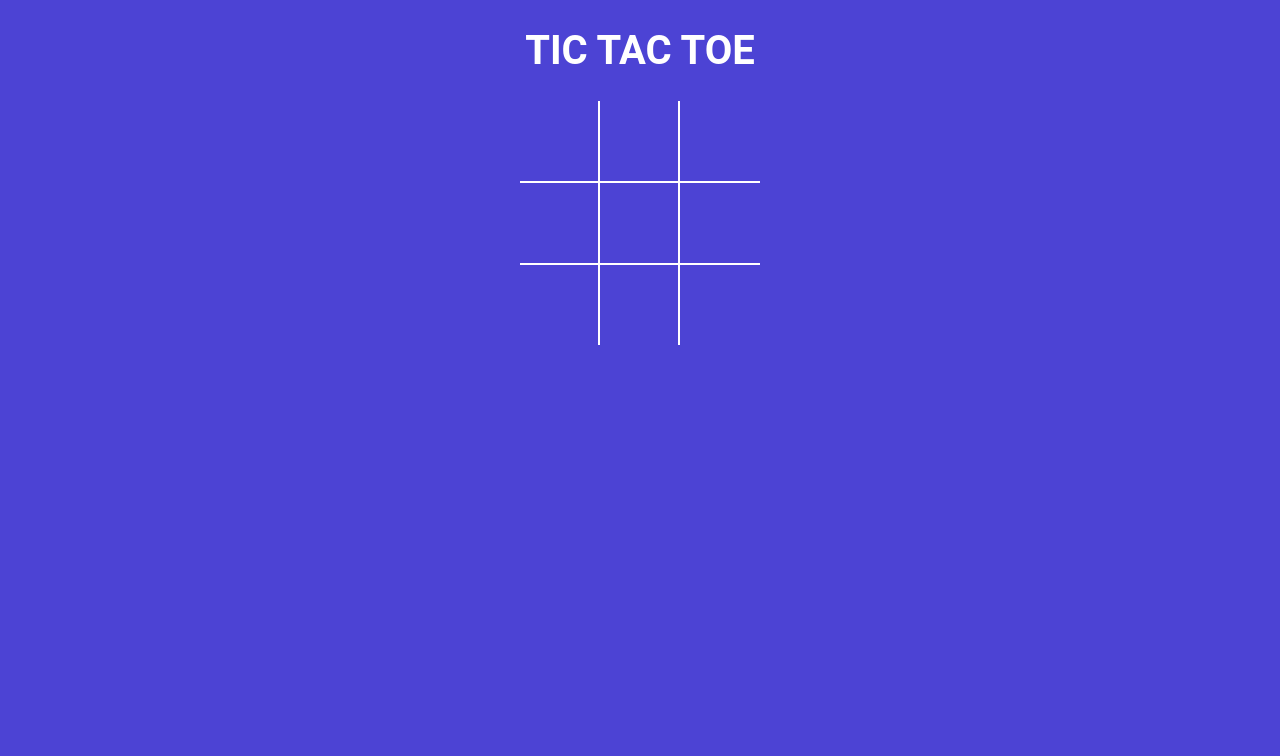
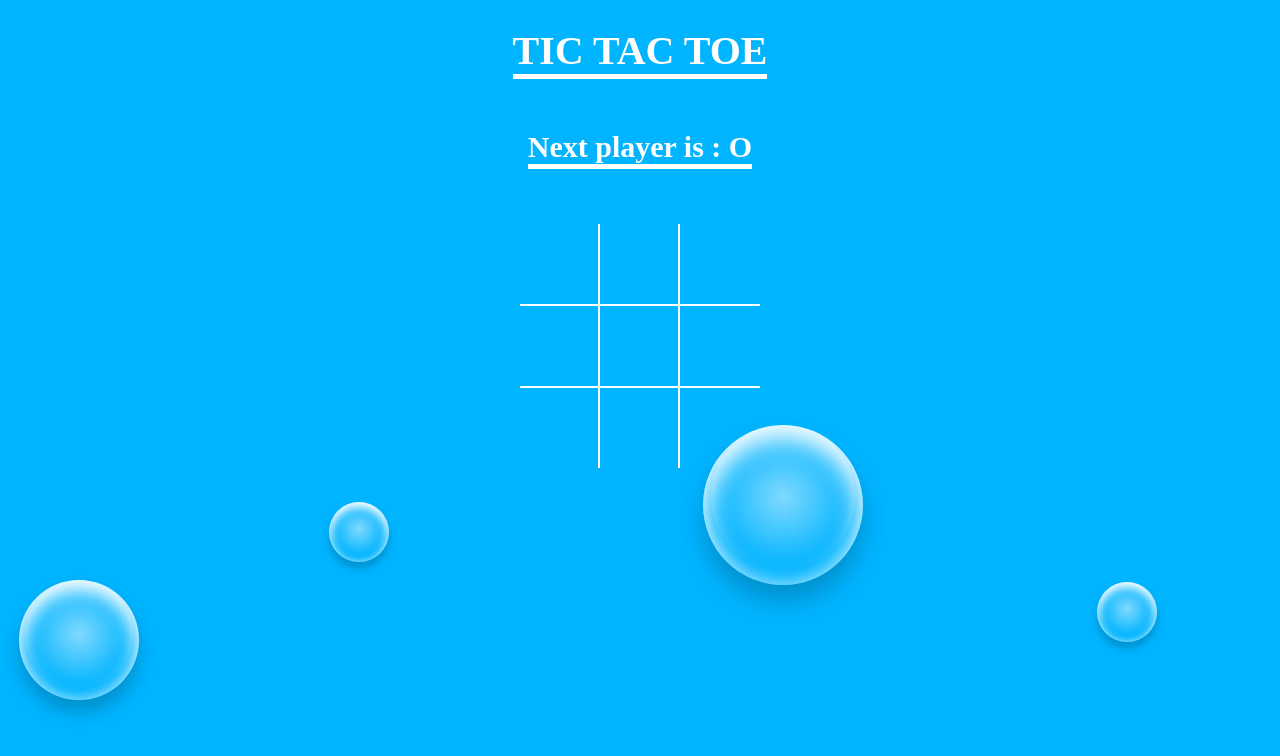
Before and after one commit to RohanM-12/tictactoe, a React (Vite) app: page / in a window 1280 px wide. Shown: the top 756 px of the page. Built offline with nearby package versions, Linux system fonts and the light colour scheme.

Commit message:
Project Completed all functions working add some extras on own

```diff
--- a/src/App.jsx
+++ b/src/App.jsx
@@ -1,12 +1,57 @@
-import React from 'react';
+import React, { useState } from 'react';
 import Board from './Components/Board';
+import Square from './Components/Square';
 import './Components/styles/root.style.scss';
+import { calculateWinner } from './helper';
+
 const App = () => {
+  const [board, setBoard] = useState(Array(9).fill(null));
+  const [isXNext, setIsXNext] = useState(false);
+
+  const winner = calculateWinner(board);
+
+  const message = winner
+    ? `Winner is : ${winner}`
+    : `Next player is : ${isXNext ? 'X' : 'O'}`;
+
+  const handleSquareClick = position => {
+    if (board[position]) {
+      return;
+    }
+    if (winner) {
+      return;
+    }
+    setBoard(prev => {
+      return prev.map((Square, pos) => {
+        if (pos === position) {
+          return isXNext ? 'X' : 'O';
+        }
+
+        return Square;
+      });
+    });
+    setIsXNext(prev => !prev);
+  };
+
   return (
     <>
       <div className="app">
         <h1 className="heading">TIC TAC TOE</h1>
-        <Board />
+        <h2 className="heading">{message}</h2>
+        <Board board={board} handleSquareClick={handleSquareClick} />
+
+        <div id="background-wrap">
+          <div class="bubble x1"></div>
+          <div class="bubble x2"></div>
+          <div class="bubble x3"></div>
+          <div class="bubble x4"></div>
+          <div class="bubble x5"></div>
+          <div class="bubble x6"></div>
+          <div class="bubble x7"></div>
+          <div class="bubble x8"></div>
+          <div class="bubble x9"></div>
+          <div class="bubble x10"></div>
+        </div>
       </div>
     </>
   );
--- a/src/Components/Board.jsx
+++ b/src/Components/Board.jsx
@@ -1,28 +1,8 @@
-import React, { useState } from 'react';
+import React from 'react';
 
 import Square from './Square';
 
-function Board() {
-  const [board, setBoard] = useState(Array(9).fill(null));
-  const [isXNext, setIsXNext] = useState(false);
-
-  const handleSquareClick = position => {
-    if (board[position]) {
-      return;
-    }
-
-    setBoard(prev => {
-      return prev.map((Square, pos) => {
-        if (pos === position) {
-          return isXNext ? 'X' : 'O';
-        }
-
-        return Square;
-      });
-    });
-    setIsXNext(prev => !prev);
-  };
-
+function Board({ board, handleSquareClick }) {
   const renderSquare = position => {
     return (
       <Square
--- a/src/Components/styles/root.style.scss
+++ b/src/Components/styles/root.style.scss
@@ -1,9 +1,9 @@
 $green: #12e177;
 $orange: #ffc72a;
-$blue: #4c43d4;
+$blue: #00b4ff;
 
 body {
-  font-family: 'Roboto', sans-serif;
+  font-family: 'Roboto', 'Segoe UI', Tahoma, Geneva, Verdana, sans-serif;
   background-color: $blue;
   color: #fff;
   padding: 0;
@@ -19,6 +19,11 @@
   }
 }
 
+.heading {
+  font-family: cursive;
+  color: #fffefe;
+  border-bottom: #fff 5px solid;
+}
 .app {
   font-size: 20px;
   display: flex;
@@ -92,6 +97,7 @@
 }
 
 .board {
+  margin-top: 30px;
   .board-row {
     display: flex;
     flex-direction: row;
@@ -170,3 +176,307 @@
     }
   }
 }
+
+// floating bubbles
+
+#background-wrap {
+  bottom: 0;
+  left: 0;
+  position: fixed;
+  right: 0;
+  top: 0;
+  z-index: -1;
+}
+
+/* KEYFRAMES */
+
+@-webkit-keyframes animateBubble {
+  0% {
+    margin-top: 1000px;
+  }
+  100% {
+    margin-top: -100%;
+  }
+}
+
+@-moz-keyframes animateBubble {
+  0% {
+    margin-top: 1000px;
+  }
+  100% {
+    margin-top: -100%;
+  }
+}
+
+@keyframes animateBubble {
+  0% {
+    margin-top: 1000px;
+  }
+  100% {
+    margin-top: -100%;
+  }
+}
+
+@-webkit-keyframes sideWays {
+  0% {
+    margin-left: 0px;
+  }
+  100% {
+    margin-left: 50px;
+  }
+}
+
+@-moz-keyframes sideWays {
+  0% {
+    margin-left: 0px;
+  }
+  100% {
+    margin-left: 50px;
+  }
+}
+
+@keyframes sideWays {
+  0% {
+    margin-left: 0px;
+  }
+  100% {
+    margin-left: 50px;
+  }
+}
+
+/* ANIMATIONS */
+
+.x1 {
+  -webkit-animation: animateBubble 25s linear infinite,
+    sideWays 2s ease-in-out infinite alternate;
+  -moz-animation: animateBubble 25s linear infinite,
+    sideWays 2s ease-in-out infinite alternate;
+  animation: animateBubble 25s linear infinite,
+    sideWays 2s ease-in-out infinite alternate;
+
+  left: -5%;
+  top: 5%;
+
+  -webkit-transform: scale(0.6);
+  -moz-transform: scale(0.6);
+  transform: scale(0.6);
+}
+
+.x2 {
+  -webkit-animation: animateBubble 20s linear infinite,
+    sideWays 4s ease-in-out infinite alternate;
+  -moz-animation: animateBubble 20s linear infinite,
+    sideWays 4s ease-in-out infinite alternate;
+  animation: animateBubble 20s linear infinite,
+    sideWays 4s ease-in-out infinite alternate;
+
+  left: 5%;
+  top: 80%;
+
+  -webkit-transform: scale(0.4);
+  -moz-transform: scale(0.4);
+  transform: scale(0.4);
+}
+
+.x3 {
+  -webkit-animation: animateBubble 28s linear infinite,
+    sideWays 2s ease-in-out infinite alternate;
+  -moz-animation: animateBubble 28s linear infinite,
+    sideWays 2s ease-in-out infinite alternate;
+  animation: animateBubble 28s linear infinite,
+    sideWays 2s ease-in-out infinite alternate;
+
+  left: 10%;
+  top: 40%;
+
+  -webkit-transform: scale(0.7);
+  -moz-transform: scale(0.7);
+  transform: scale(0.7);
+}
+
+.x4 {
+  -webkit-animation: animateBubble 22s linear infinite,
+    sideWays 3s ease-in-out infinite alternate;
+  -moz-animation: animateBubble 22s linear infinite,
+    sideWays 3s ease-in-out infinite alternate;
+  animation: animateBubble 22s linear infinite,
+    sideWays 3s ease-in-out infinite alternate;
+
+  left: 20%;
+  top: 0;
+
+  -webkit-transform: scale(0.3);
+  -moz-transform: scale(0.3);
+  transform: scale(0.3);
+}
+
+.x5 {
+  -webkit-animation: animateBubble 29s linear infinite,
+    sideWays 4s ease-in-out infinite alternate;
+  -moz-animation: animateBubble 29s linear infinite,
+    sideWays 4s ease-in-out infinite alternate;
+  animation: animateBubble 29s linear infinite,
+    sideWays 4s ease-in-out infinite alternate;
+
+  left: 30%;
+  top: 50%;
+
+  -webkit-transform: scale(0.5);
+  -moz-transform: scale(0.5);
+  transform: scale(0.5);
+}
+
+.x6 {
+  -webkit-animation: animateBubble 21s linear infinite,
+    sideWays 2s ease-in-out infinite alternate;
+  -moz-animation: animateBubble 21s linear infinite,
+    sideWays 2s ease-in-out infinite alternate;
+  animation: animateBubble 21s linear infinite,
+    sideWays 2s ease-in-out infinite alternate;
+
+  left: 50%;
+  top: 0;
+
+  -webkit-transform: scale(0.8);
+  -moz-transform: scale(0.8);
+  transform: scale(0.8);
+}
+
+.x7 {
+  -webkit-animation: animateBubble 20s linear infinite,
+    sideWays 2s ease-in-out infinite alternate;
+  -moz-animation: animateBubble 20s linear infinite,
+    sideWays 2s ease-in-out infinite alternate;
+  animation: animateBubble 20s linear infinite,
+    sideWays 2s ease-in-out infinite alternate;
+
+  left: 65%;
+  top: 70%;
+
+  -webkit-transform: scale(0.4);
+  -moz-transform: scale(0.4);
+  transform: scale(0.4);
+}
+
+.x8 {
+  -webkit-animation: animateBubble 22s linear infinite,
+    sideWays 3s ease-in-out infinite alternate;
+  -moz-animation: animateBubble 22s linear infinite,
+    sideWays 3s ease-in-out infinite alternate;
+  animation: animateBubble 22s linear infinite,
+    sideWays 3s ease-in-out infinite alternate;
+
+  left: 80%;
+  top: 10%;
+
+  -webkit-transform: scale(0.3);
+  -moz-transform: scale(0.3);
+  transform: scale(0.3);
+}
+
+.x9 {
+  -webkit-animation: animateBubble 29s linear infinite,
+    sideWays 4s ease-in-out infinite alternate;
+  -moz-animation: animateBubble 29s linear infinite,
+    sideWays 4s ease-in-out infinite alternate;
+  animation: animateBubble 29s linear infinite,
+    sideWays 4s ease-in-out infinite alternate;
+
+  left: 90%;
+  top: 50%;
+
+  -webkit-transform: scale(0.6);
+  -moz-transform: scale(0.6);
+  transform: scale(0.6);
+}
+
+.x10 {
+  -webkit-animation: animateBubble 26s linear infinite,
+    sideWays 2s ease-in-out infinite alternate;
+  -moz-animation: animateBubble 26s linear infinite,
+    sideWays 2s ease-in-out infinite alternate;
+  animation: animateBubble 26s linear infinite,
+    sideWays 2s ease-in-out infinite alternate;
+
+  left: 80%;
+  top: 80%;
+
+  -webkit-transform: scale(0.3);
+  -moz-transform: scale(0.3);
+  transform: scale(0.3);
+}
+
+/* OBJECTS */
+
+.bubble {
+  -webkit-border-radius: 50%;
+  -moz-border-radius: 50%;
+  border-radius: 50%;
+
+  -webkit-box-shadow: 0 20px 30px rgba(0, 0, 0, 0.2),
+    inset 0px 10px 30px 5px rgba(255, 255, 255, 1);
+  -moz-box-shadow: 0 20px 30px rgba(0, 0, 0, 0.2),
+    inset 0px 10px 30px 5px rgba(255, 255, 255, 1);
+  box-shadow: 0 20px 30px rgba(0, 0, 0, 0.2),
+    inset 0px 10px 30px 5px rgba(255, 255, 255, 1);
+
+  height: 200px;
+  position: absolute;
+  width: 200px;
+}
+
+.bubble:after {
+  background: -moz-radial-gradient(
+    center,
+    ellipse cover,
+    rgba(255, 255, 255, 0.5) 0%,
+    rgba(255, 255, 255, 0) 70%
+  ); /* FF3.6+ */
+  background: -webkit-gradient(
+    radial,
+    center center,
+    0px,
+    center center,
+    100%,
+    color-stop(0%, rgba(255, 255, 255, 0.5)),
+    color-stop(70%, rgba(255, 255, 255, 0))
+  ); /* Chrome,Safari4+ */
+  background: -webkit-radial-gradient(
+    center,
+    ellipse cover,
+    rgba(255, 255, 255, 0.5) 0%,
+    rgba(255, 255, 255, 0) 70%
+  ); /* Chrome10+,Safari5.1+ */
+  background: -o-radial-gradient(
+    center,
+    ellipse cover,
+    rgba(255, 255, 255, 0.5) 0%,
+    rgba(255, 255, 255, 0) 70%
+  ); /* Opera 12+ */
+  background: -ms-radial-gradient(
+    center,
+    ellipse cover,
+    rgba(255, 255, 255, 0.5) 0%,
+    rgba(255, 255, 255, 0) 70%
+  ); /* IE10+ */
+  background: radial-gradient(
+    ellipse at center,
+    rgba(255, 255, 255, 0.5) 0%,
+    rgba(255, 255, 255, 0) 70%
+  ); /* W3C */
+  filter: progid:DXImageTransform.Microsoft.gradient( startColorstr='#80ffffff', endColorstr='#00ffffff',GradientType=1 ); /* IE6-9 fallback on horizontal gradient */
+
+  -webkit-border-radius: 50%;
+  -moz-border-radius: 50%;
+  border-radius: 50%;
+
+  -webkit-box-shadow: inset 0 20px 30px rgba(255, 255, 255, 0.3);
+  -moz-box-shadow: inset 0 20px 30px rgba(255, 255, 255, 0.3);
+  box-shadow: inset 0 20px 30px rgba(255, 255, 255, 0.3);
+
+  content: '';
+  height: 180px;
+  left: 10px;
+  position: absolute;
+  width: 180px;
+}
--- /dev/null
+++ b/src/helper.jsx
@@ -0,0 +1,19 @@
+export function calculateWinner(squares) {
+  const lines = [
+    [0, 1, 2],
+    [3, 4, 5],
+    [6, 7, 8],
+    [0, 3, 6],
+    [1, 4, 7],
+    [2, 5, 8],
+    [0, 4, 8],
+    [2, 4, 6],
+  ];
+  for (let i = 0; i < lines.length; i++) {
+    const [a, b, c] = lines[i];
+    if (squares[a] && squares[a] === squares[b] && squares[a] === squares[c]) {
+      return squares[a];
+    }
+  }
+  return null;
+}
```
